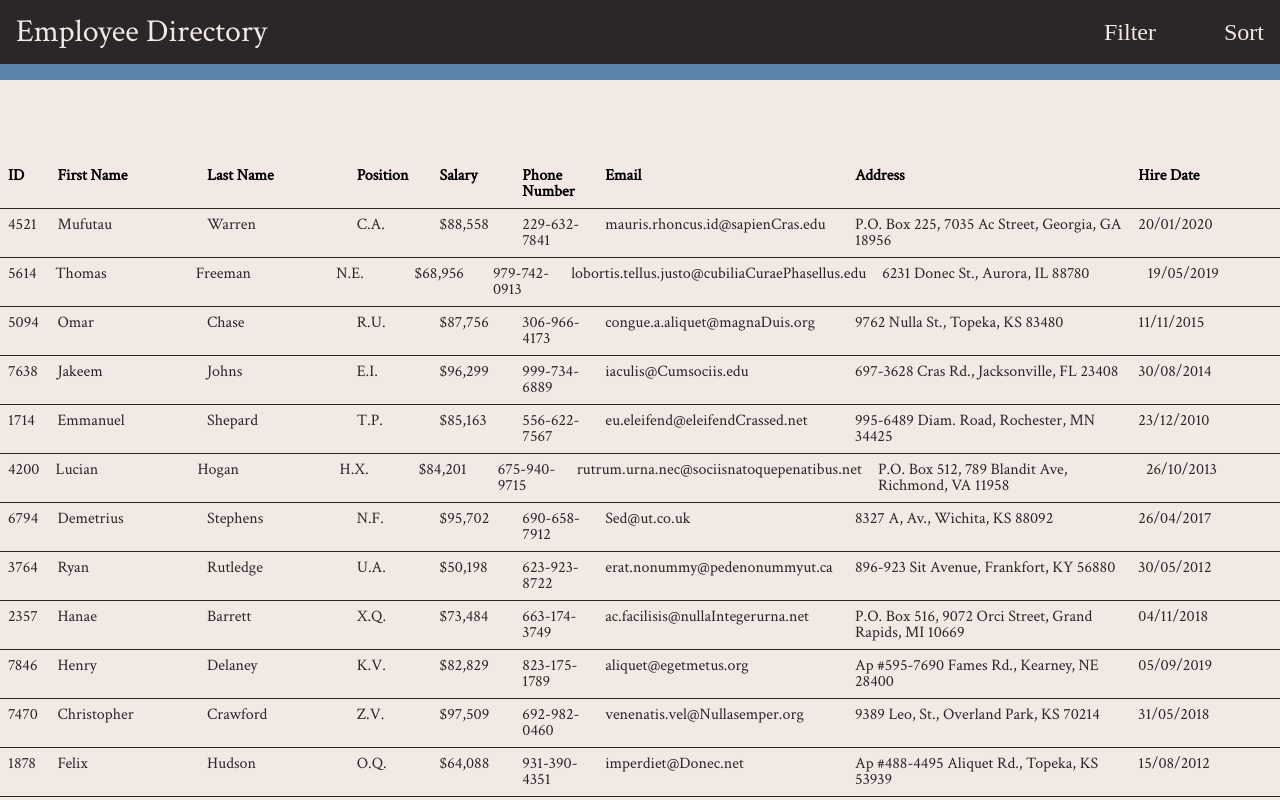
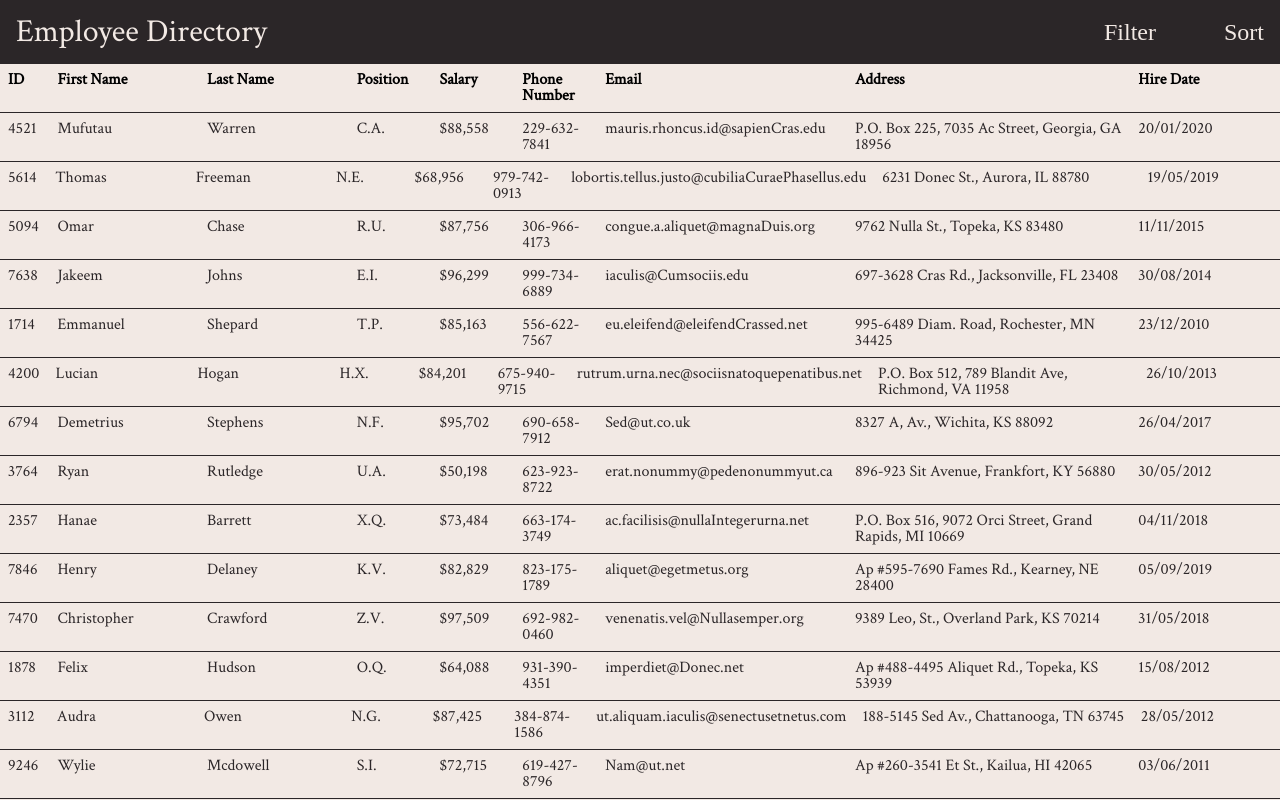
Before and after one commit to nbur4556/employee-directory, a React (Create React App) app: page / in a window 1280 px wide. Shown: the top 800 px of the page. Built offline with nearby package versions, Linux system fonts and the light colour scheme.

Commit message:
corrects z-index of elements to place toolbar options behind the toolbar but above content

```diff
--- a/src/stylesheets/toolbar-options.css
+++ b/src/stylesheets/toolbar-options.css
@@ -1,36 +1,36 @@
 @keyframes show-bar{
-    0%      {top: -5rem;}
+    0%      {top: 0rem;}
+    100%    {top: 4rem;}
+}
+
+@keyframes hide-bar{
+    0%      {top: 4rem;}
     100%    {top: 0rem;}
 }
 
-@keyframes hide-bar{
-    0%      {top: 0rem;}
-    100%    {top: -5rem;}
-}
+.toolbar-options{
+    position: absolute;
 
-.toolbar-options{
-    position: relative;
-
+    width: 100%;
     height: 3rem;
     background-color: var(--color-light-primary);
-    z-index: -10;
 }
 
 /* Toobar Options initially behind toolbar */
 .init-bar{
-    top: -5rem;
+    top: 0rem;
 }
 
 /* Toolbar Options slides down from behind Toolbar */
 .show-bar{
-    top: 0rem;
+    top: 4rem;
     animation-name: show-bar;
     animation-duration: 1s;
 }
 
 /* Toolbar Options slides up behind Toolbar */
 .hide-bar{
-    top: -5rem;
+    top: 0rem;
     animation-name: hide-bar;
     animation-duration: 1s;
 }
--- a/src/stylesheets/toolbar.css
+++ b/src/stylesheets/toolbar.css
@@ -3,6 +3,9 @@ nav{
     flex-direction: row;
     justify-content: space-between;
     align-items: center;
+
+    position: relative;
+    z-index: 10;
 
     background-color: var(--color-main-black);
     padding: 1rem;
```
